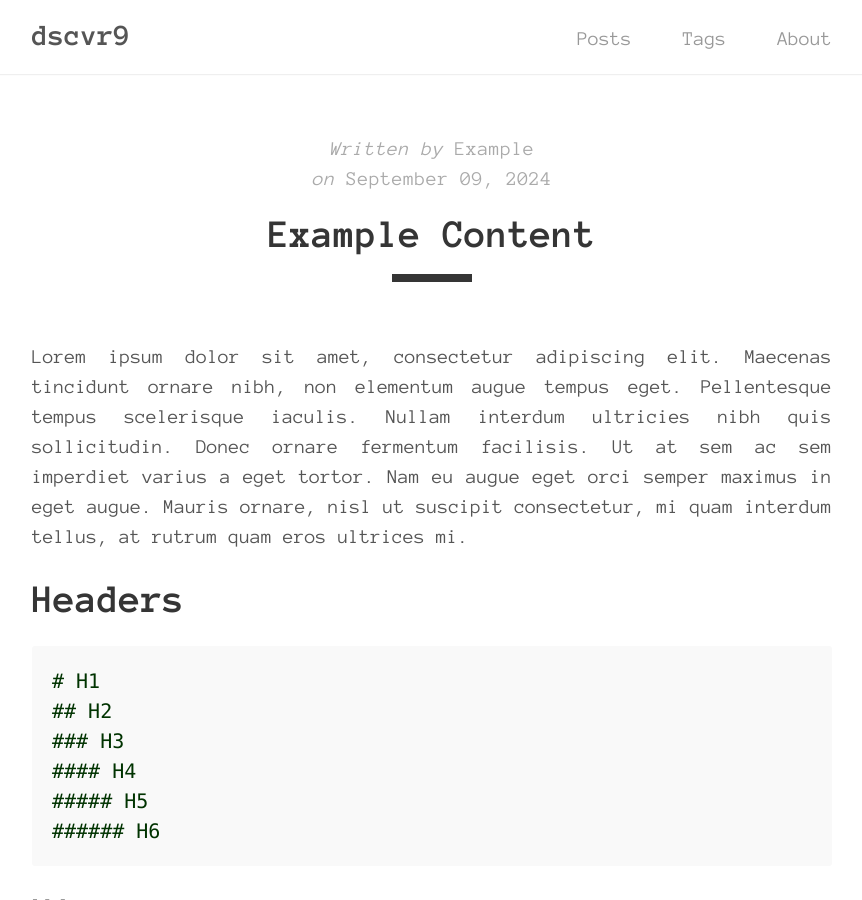
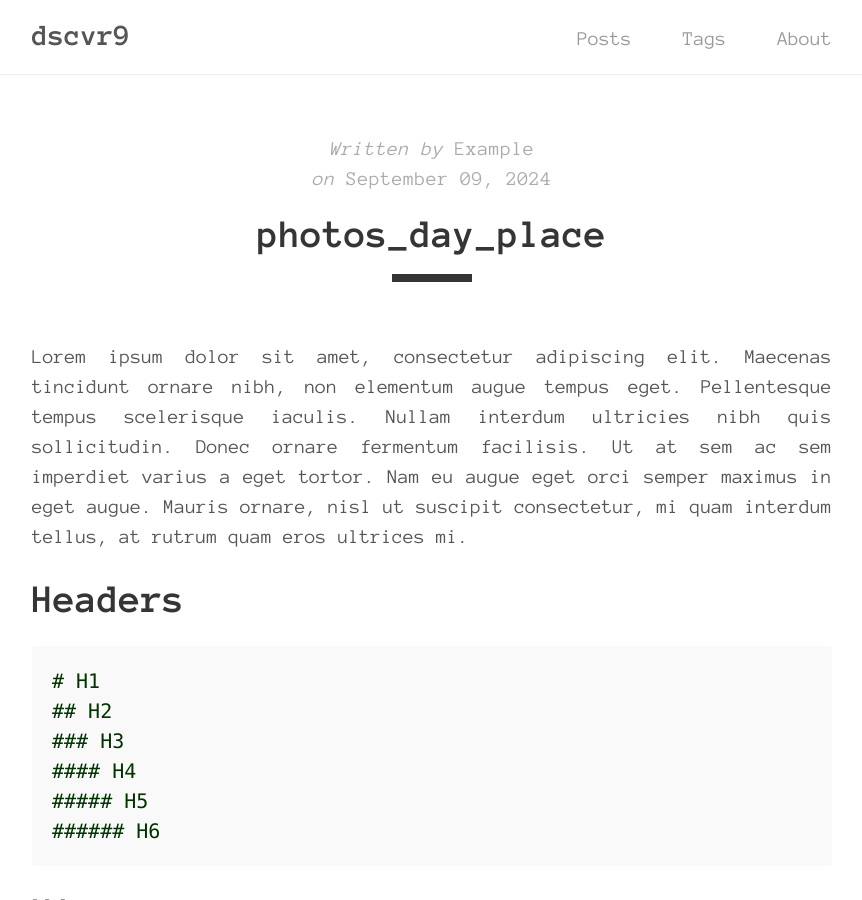
Before and after one commit to dscvr9/dscvr9.github.io, a Jekyll site: the page built from _posts/2024-09-09-photos_day_place.md, in a window 1280 px wide and 900 px high. Shown: the whole window, without its empty margins (208-1070 px from the left). Built offline with Jekyll 4.4.1, drawn with Linux system fonts in a browser that asks for light colours; part of the change alters nothing that is shown.

Commit message:
Update 2024-09-09-photos_day_place.md

```diff
--- a/_posts/2024-09-09-photos_day_place.md
+++ b/_posts/2024-09-09-photos_day_place.md
@@ -1,6 +1,6 @@
 ---
 layout: post
-title: "Example Content"
+title: "photos_day_place"
 author: "Example"
 tags: Example
 ---
@@ -79,9 +79,9 @@ Check out tale on [GitHub](https://github.com/chesterhow/tale).
 _This is an image with a caption_
 {% endhighlight %}
 
-![Placeholder image](https://placehold.it/800x400 "Placeholder image")
+![Placeholder image](/assets/1.jpg")
 
-![Image with caption](https://placehold.it/700x400 "Image with caption")
+![Image with caption](/assets/2.jpg")
 _This is an image with a caption_
 
 # Code and Syntax Highlighting
```
